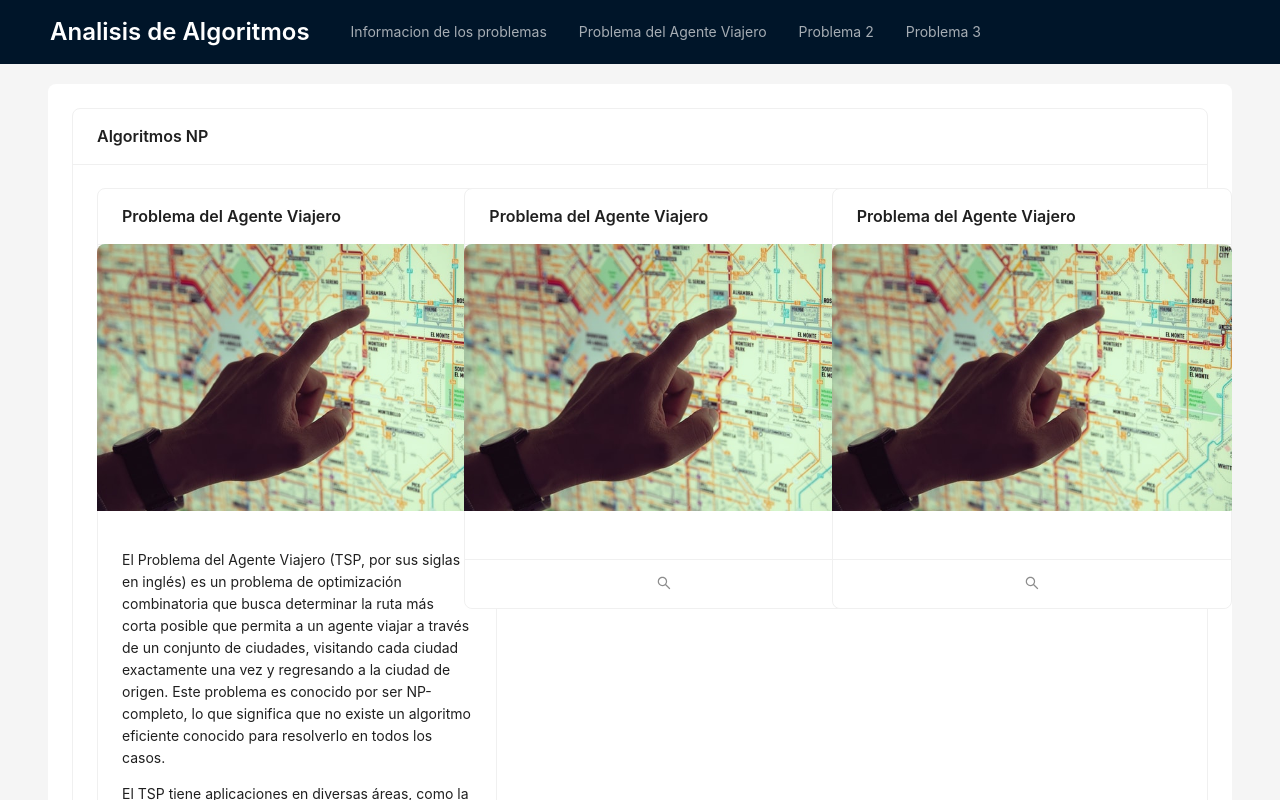
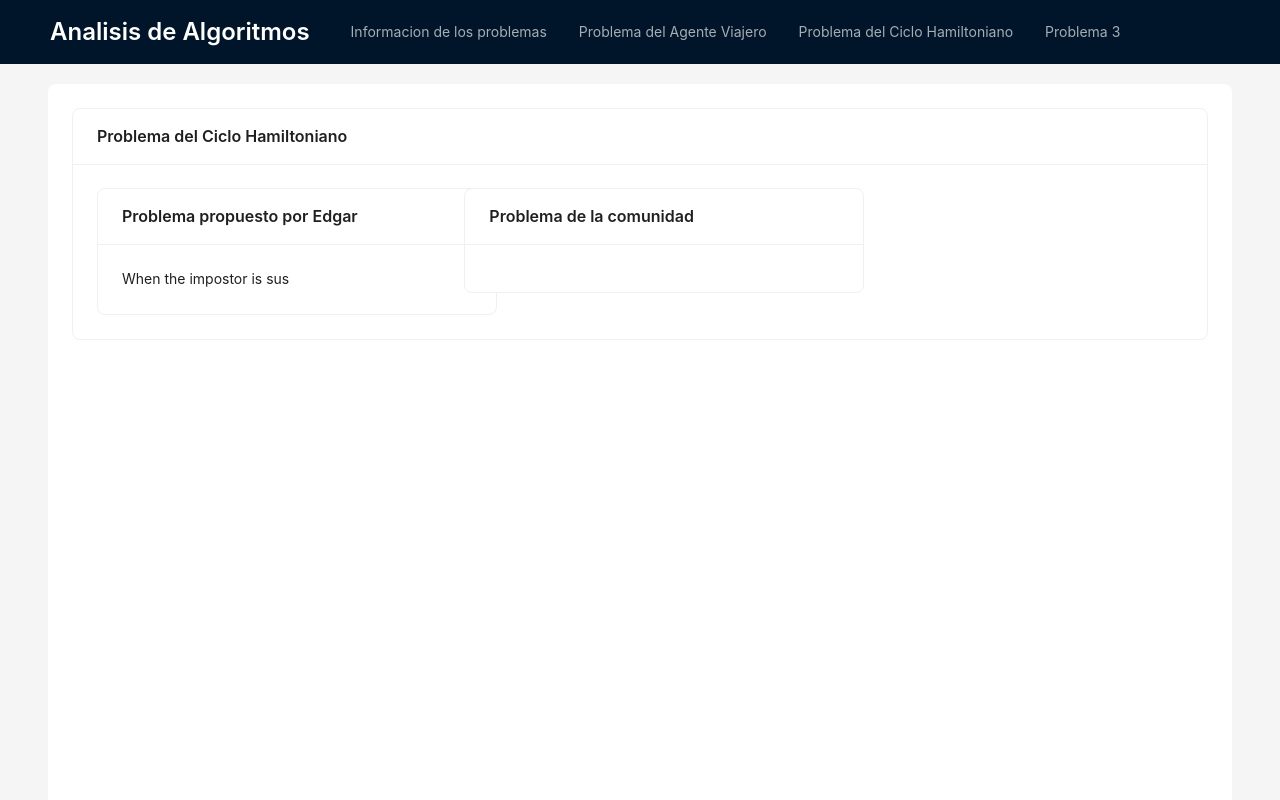
Before and after one commit to ColdCrawd/Algoritmos_NP, a React (Create React App) app in the folder algoritmos_np/: page /hamilton in a window 1280 px wide. Before the commit this address led to /. Shown: the top 800 px of the page. Built offline with nearby package versions, Linux system fonts and the light colour scheme.

Commit message:
Small grafo push "Lista de adyacencia"

```diff
--- a/algoritmos_np/src/App.js
+++ b/algoritmos_np/src/App.js
@@ -16,7 +16,7 @@ function App() {
   const items = [
     { key: '', label: 'Informacion de los problemas' },
     { key: 'travel', label: 'Problema del Agente Viajero' },
-    { key: 'problem2', label: 'Problema 2' },
+    { key: 'hamilton', label: 'Problema del Ciclo Hamiltoniano' },
     { key: 'problem3', label: 'Problema 3' }
   ]
 
--- /dev/null
+++ b/algoritmos_np/src/Hamilton/HamiltonPage.js
@@ -0,0 +1,53 @@
+
+import { Card, Col, Row } from 'antd'
+import React, { useEffect, useState } from 'react'
+import { useNavigate } from 'react-router-dom'
+import Grafo from '../grafo/grafo'
+
+const HamiltonPage = () => {
+    const [grafo, setGrafo] = useState(null);
+
+    useEffect(() => {
+        const nuevoGrafo = new Grafo();
+
+        nuevoGrafo.addAristas("A", "B");
+        nuevoGrafo.addAristas("A", "C");
+        nuevoGrafo.addAristas("B", "D");
+        nuevoGrafo.addAristas("C", "D");
+        nuevoGrafo.addAristas("A", "E");
+
+        console.log("Ejecutando");
+        nuevoGrafo.mostrarGrafo();
+
+        nuevoGrafo.deleteAristas("A", "C");
+        console.log("Ejecutando pt2");
+        nuevoGrafo.mostrarGrafo();
+
+        setGrafo(nuevoGrafo);
+    }, []);
+
+
+    return (
+        <Card title={'Problema del Ciclo Hamiltoniano'}>
+            <Row gutter={[16, 16]}>
+                <Col xs={24} sm={12} md={8}>
+                    <Card
+                        title={'Problema propuesto por Edgar'}
+                        style={{ width: '400px' }}
+                    >
+                        When the impostor is sus
+                    </Card>
+                </Col>
+                <Col xs={24} sm={12} md={8}>
+                    <Card
+                        title={'Problema de la comunidad'}
+                        style={{ width: '400px' }}
+                    >
+                    </Card>
+                </Col>
+            </Row>
+        </Card>
+    )
+}
+
+export default HamiltonPage
--- a/algoritmos_np/src/PrincipalPage/PrincipalPage.js
+++ b/algoritmos_np/src/PrincipalPage/PrincipalPage.js
@@ -38,7 +38,7 @@ const PrincipalPage = () => {
             </Col>
             <Col xs={24} sm={12} md={8}>
                 <Card
-                    title = {'Problema del Agente Viajero'}
+                    title = {'Problema del Ciclo Hamiltoniano'}
                     style={{ width: '400px' }}
                     cover={
                     <img
@@ -46,7 +46,7 @@ const PrincipalPage = () => {
                         src={ProblemTravel}
                     />
                     }
-                    actions={[<SearchOutlined key="edit" onClick={()=>navigate(`/problem2`)}/>]}
+                    actions={[<SearchOutlined key="edit" onClick={()=>navigate(`/hamilton`)}/>]}
                     >
                 </Card>
             </Col>
--- a/algoritmos_np/src/Routes.js
+++ b/algoritmos_np/src/Routes.js
@@ -1,12 +1,13 @@
 import React from "react";
 import { Routes, Route, Navigate } from "react-router-dom";
 import PrincipalPage from "./PrincipalPage/PrincipalPage";
+import HamiltonPage from "./Hamilton/HamiltonPage";
 const PageRoutes = () => {
   return (
     <Routes>
         <Route path="/" element={<PrincipalPage/>}/>
         <Route path="/travel" element={<div>hola mundo 3</div>} />
-        <Route path="/problem2" element={<div>hola mundo 4</div>} />
+        <Route path="/hamilton" element={<HamiltonPage/>} />
         <Route path="/problem3" element={<div>hola mundo 5</div>} />
         <Route path="*" element={<Navigate to="/" />} />
     </Routes>
--- /dev/null
+++ b/algoritmos_np/src/grafo/grafo.js
@@ -0,0 +1,44 @@
+import Node from "./node";
+
+class Grafo {
+    constructor() {
+        this.listaAdyacnencia = new Map();
+    }
+
+    addNode(node){
+        if(!this.listaAdyacnencia.has(node)){
+            this.listaAdyacnencia.set(node, new Node(node)); //para mi: setea la key (Como lo llamamos internamente) y el valor que tiene
+        }
+    }
+
+    addAristas(node1, node2){
+        this.addNode(node1);
+        this.addNode(node2);
+
+        const value1 = this.listaAdyacnencia.get(node1);
+        const value2 = this.listaAdyacnencia.get(node2);
+
+        value1.addAdyacentes(value2);
+        value2.addAdyacentes(value1);
+    }
+
+    deleteAristas(node1, node2){
+        this.addNode(node1);
+        this.addNode(node2);
+
+        const value1 = this.listaAdyacnencia.get(node1);
+        const value2 = this.listaAdyacnencia.get(node2);
+
+        value1.deleteAdyacente(value2);
+        value2.deleteAdyacente(value1);
+    }
+
+    mostrarGrafo() {
+        for (let [valor, nodo] of this.listaAdyacnencia) {
+          console.log(`${valor} -> ${nodo.getAdyacentes().map(n => n.label).join(', ')}`);
+        }
+    }
+
+}
+
+export default Grafo;
--- /dev/null
+++ b/algoritmos_np/src/grafo/node.js
@@ -0,0 +1,26 @@
+
+class Node {
+    constructor(label){
+        this.label = label;
+        this.adyacentes = new Set();
+    }
+
+    addAdyacentes(node) {
+        if (!this.adyacentes.has(node)){
+            this.adyacentes.add(node);
+        }
+    }
+
+    getAdyacentes() {
+        return Array.from(this.adyacentes);
+    }
+
+    deleteAdyacente(node){
+        if (this.adyacentes.has(node)){
+            this.adyacentes.delete(node);
+        }
+    }
+
+}
+
+export default Node;
```
Also changed, not shown: 1 other file (tests, documents, lock files or other folders).
